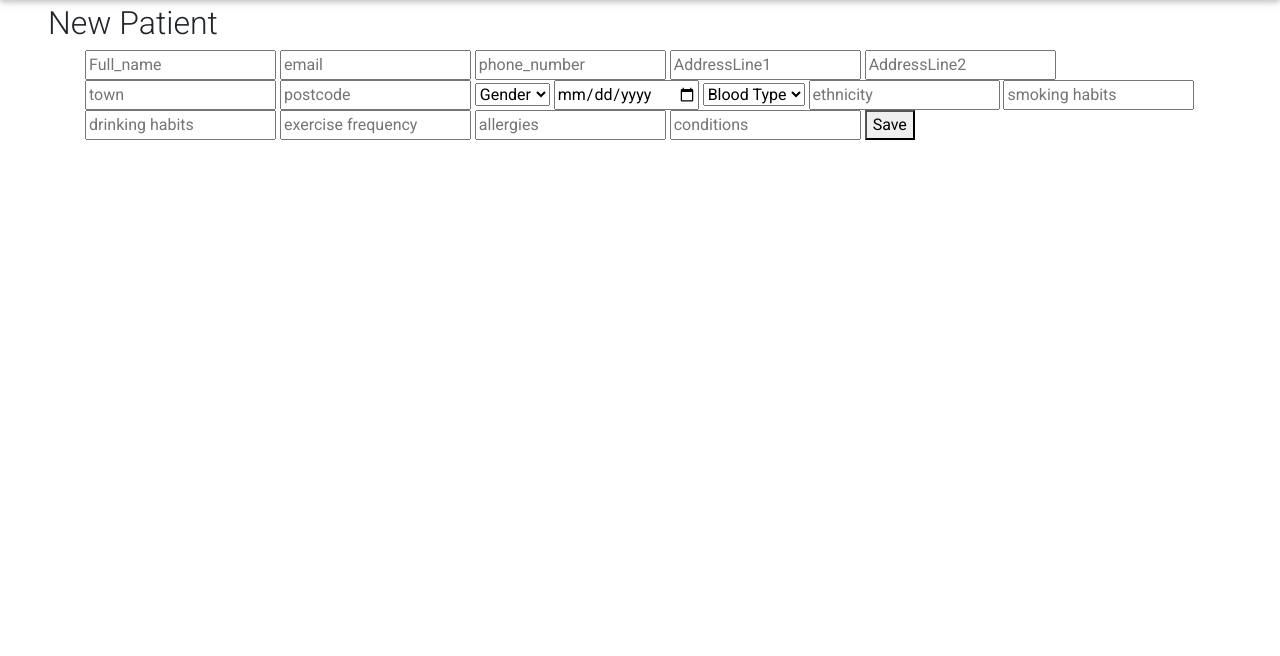
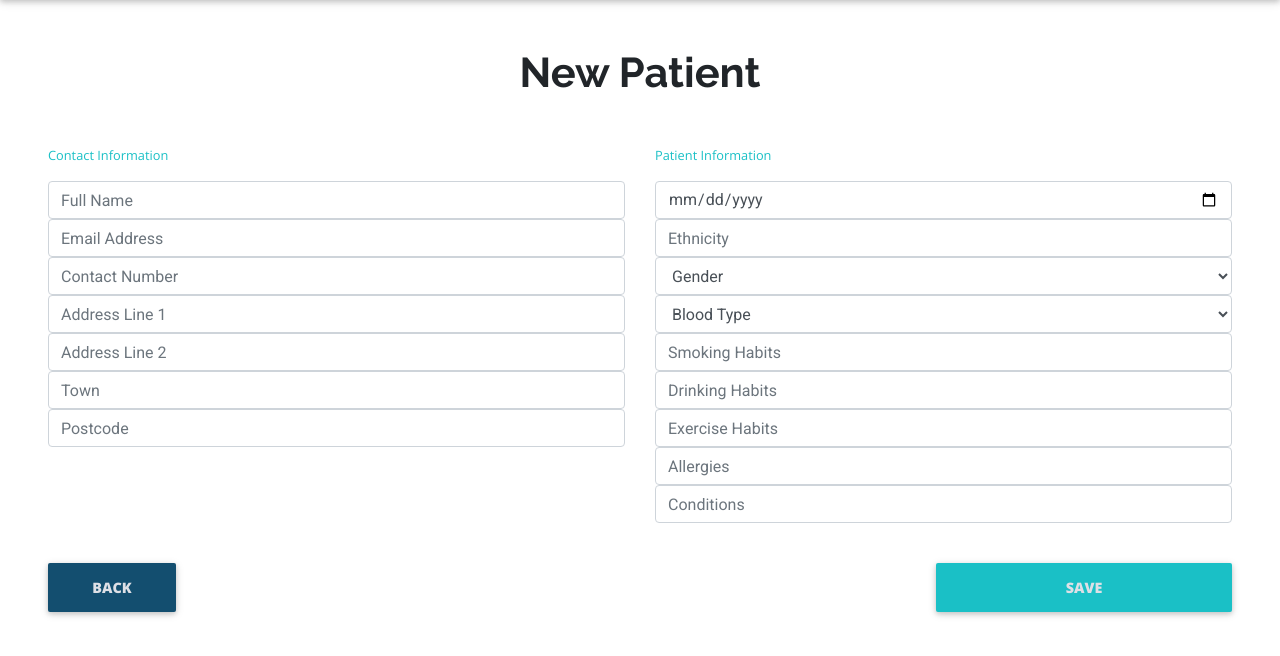
Before and after one commit to ClaireLally8/La-Ruche, a Flask app: page /new in a window 1280 px wide. Shown: the part 96-752 px from the top of the page. Run offline with Flask 2, Linux system fonts and the light colour scheme; some libraries are stand-ins or nearby versions.

Commit message:
New Patient styling

```diff
--- a/static/css/style.css
+++ b/static/css/style.css
@@ -14,17 +14,29 @@ background-color: #dee0e6;
     color:#134e6f;
     text-decoration:underline;
 }
-
+/* WIDTH */
+.w-10 {
+    width: 10vw;
+}
 /* HEADINGS */
 h1 {
     font-family: "Raleway";
     font-size:3rem;
     font-weight:700;
 }
+h2 {
+    font-family: "Raleway";
+    font-size:2.6rem;
+    font-weight:700;
+}
 h4 {
     font-family: "Open Sans";
     font-weight:500;
     font-size: 1.1rem;
+}
+p {
+    font-family: "Open Sans";
+    font-weight:500;
 }
 /* COLOURS */
 .peachy {
@@ -33,6 +45,7 @@ h4 {
 .navy {
     color:#134e6f;
 }
+
 /* MDBOOSTRAP ICONS & FORMS */
 
 .md-form .input-prefix{
@@ -63,3 +76,38 @@ h4 {
     transition: background-color 0.8s ease;
     color: #dee0e6;
 }
+.secondary-button {
+    color:#dee0e6;
+    background-color:#134e6f;
+    font-family: "Open Sans";
+    font-size:0.9rem;
+    font-weight:800;
+}
+.secondary-button:hover {
+    background-color:#1ac0c6;
+    transition: background-color 0.8s ease;
+    color: #dee0e6;
+}
+
+/* TABLE INFORMATION */
+th {
+    font-family: "Raleway";
+    font-weight: 700!important;
+    font-size: 1.4rem;
+    color: #ff6150;
+}
+td {
+    font-family: "Open Sans";
+    font-weight:500!important;
+    font-size:1.2rem;
+    color:#134e6f;
+}
+.td-link:hover {
+    color: #1ac0c6;
+    text-decoration:underline;
+}
+
+/* NEW PATIENT PAGE */
+.form {
+    color:#1ac0c6;
+}
--- a/templates/new-patient.html
+++ b/templates/new-patient.html
@@ -1,37 +1,44 @@
 {% extends "base.html" %}
 {% block body %}
-<section class="section">
-<h2> New Patient</h2>
-<div class="container">
+<h2 class="text-center my-5"> New Patient</h2>
 <form class="new_patient" method="POST" action="{{ url_for('new_patient') }}">
-<input type="text" name="full_name" placeholder="Full_name" requiredd>
-<input type="email" name="email" placeholder="email" required>
-<input type="tel" name="phone_number" placeholder="phone_number" required>
-<input type = "text" name="AddressLine1" placeholder="AddressLine1" required>
-<input type = "text" name="AddressLine2" placeholder="AddressLine2">
-<input type="text" name="Town" placeholder="town" required>
-<input type="text" name="postcode" placeholder="postcode" required>
-<select id="gender" name="gender" required>
+<div class="row">
+<div class="col-sm-12 col-md-6 col-lg-6">
+<p class="small form">Contact Information</p>
+<input type="text" name="full_name" placeholder="Full Name" class="form-control" required>
+<input type="email" name="email" placeholder="Email Address"  class="form-control" required>
+<input type="tel" name="phone_number" placeholder="Contact Number" class="form-control"  required>
+<input type = "text" name="AddressLine1" placeholder="Address Line 1" class="form-control"  required>
+<input type = "text" name="AddressLine2" placeholder="Address Line 2" class="form-control" >
+<input type="text" name="Town" placeholder="Town" class="form-control"  required>
+<input type="text" name="postcode" placeholder="Postcode" class="form-control" >
+</div>
+<div class="col-sm-12 col-md-6 col-lg-6">
+<p class="small form">Patient Information</p>
+<input type="date" name="dob" placeholder="Date of Birth" class="form-control"  required>
+<input type="text" name="ethnicity" placeholder="Ethnicity"  class="form-control" required>
+<select id="gender" name="gender" class="form-control" required>
 <option value="default" disabled selected>Gender</option>
     <option value="Male">Male</option>
     <option value="Female">Female</option>
     <option value="Other">Other</option>
   </select>
-<input type="date" name="dob" placeholder="Date of Birth" required>
-<select id="blood-type" name="blood_type" required>
+<select id="blood-type" name="blood_type" class="form-control" required>
     <option value="default" disabled selected>Blood Type</option>
     <option value="A">A</option>
     <option value="AB">AB</option>
     <option value="O">O</option>
   </select>
-<input type="text" name="ethnicity" placeholder="ethnicity" required>
-<input type= "text" name="smoking_habits" placeholder="smoking habits" required>
-<input type = "text" name="drinking_habits" placeholder="drinking habits" required>
-<input type = "text" name="exercise_frequency" placeholder="exercise frequency" required>
-<input type = "text" name="allergies" placeholder="allergies" required>
-<input type = "text" name="conditions" placeholder="conditions" required>
-<button type="submit">Save</button>
+<input type= "text" name="smoking_habits" placeholder="Smoking Habits" class="form-control" required>
+<input type = "text" name="drinking_habits" placeholder="Drinking Habits" class="form-control" required>
+<input type = "text" name="exercise_frequency" placeholder="Exercise Habits" class="form-control" required>
+<input type = "text" name="allergies" placeholder="Allergies" class="form-control" required>
+<input type = "text" name="conditions" placeholder="Conditions" class="form-control" required>
+</div>
+</div>
+<div class="d-flex justify-content-between mt-3 py-2">
+<a href="{{ url_for('index') }}" class="w-10 btn secondary-button btn-block">Back</a>
+<button type="submit" class="w-25 btn primary-button btn-block">Save</button>
+</div>
 </form>
-</div>
-</section>
 {% endblock %}
```
